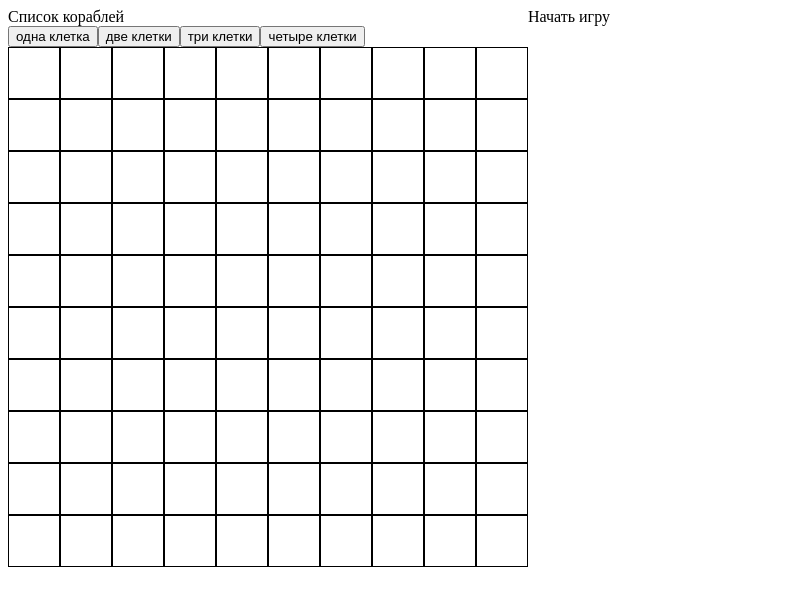
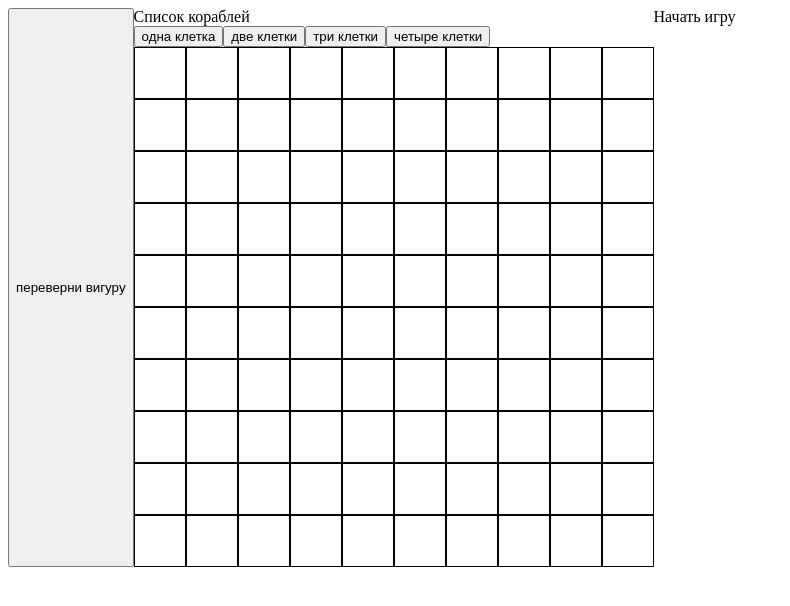
Before and after one commit to savKor/battleships-react, a React app: page / in a window 1280 px wide. Shown: the top 606 px of the page, without its empty margins (0-790 px from the left). Built offline with nearby package versions, Linux system fonts and the light colour scheme.

Commit message:
first prototype of set ships on map

```diff
--- a/src/components/Board/index.js
+++ b/src/components/Board/index.js
@@ -1,12 +1,22 @@
 import React, { useContext, useState } from 'react';
-import { ContextChoosenShip, ContextShipState } from '../Main';
+import { ContextChoosenShip, ContextShipPosition, ContextShipState } from '../Main';
+
+const count = {
+	oneCellShip: 0,
+	twoCellShip: 0,
+	threeCellShip: 0,
+	fourCellShip: 0
+};
+const size = 10;
 
 export function Board() {
-	const { chooseShip, setChoseShip } = useContext(ContextChoosenShip);
-	const { shipState, setShipState } = useContext(ContextShipState);
+	const { stateAreYouChooseTheShip, setStateAreYouChooseTheShip } = useContext(ContextShipState);
+	const { shipPosition } = useContext(ContextShipPosition);
+	const { choosenShipType } = useContext(ContextChoosenShip);
 	const [ forbiddenArrayOfCells, setForbiddenArrayOfCells ] = useState([]);
-	const size = 10;
-	const mappedShips = [];
+	const [ countShips, setCountShips ] = useState(count);
+	const [ shipsOnMap, setShipsOnMap ] = useState([]);
+
 	const matrix = createMatrix();
 	const field = [];
 
@@ -26,7 +36,8 @@ export function Board() {
 		return row;
 	}
 
-	function addIdOfCellsWhereYouCantAddShipNow(cellId) {
+	// добавление тех координат на которые уже нельзя добавлять корабли
+	function addCoordinatesWhereYouCantAddShipNow(cellId) {
 		const splitId = cellId.split('_');
 		const idNumbers = splitId.map(Number);
 		const row = idNumbers[1];
@@ -55,32 +66,135 @@ export function Board() {
 		}
 	}
 
-	for (let i = 0; i < matrix.length; i++) {
-		const choosenRow = matrix[i];
-		let rowIndex = i;
-		const cells = [];
+	function getNewIdFromColumn(newNumber, row, column) {
+		let shipElement;
+		let newColumn = column + newNumber;
+		let newCellId = newColumn + '_' + row;
+		const idInForbiddenArray = forbiddenArrayOfCells.find((id) => newCellId === id);
+
+		if (idInForbiddenArray || newColumn < 0 || 10 <= newColumn) {
+			newColumn = column - newNumber;
+			newCellId = newColumn + '_' + row;
+			const idInForbiddenArray = forbiddenArrayOfCells.find((id) => newCellId === id);
+			if (idInForbiddenArray || newColumn < 0 || 10 <= newColumn) {
+				console.log('Клетка уже занята');
+				shipElement = false;
+			} else {
+				shipElement = newCellId;
+			}
+		} else {
+			shipElement = newCellId;
+		}
+
+		return shipElement;
+	}
+
+	function getNewIdFromRow(newNumber, row, column) {
+		let shipElement;
+		let newRow = row + newNumber;
+		let newCellId = column + '_' + newRow;
+		const idInForbiddenArray = forbiddenArrayOfCells.find((id) => newCellId === id);
+		if (idInForbiddenArray || newRow < 0 || 10 <= newRow) {
+			newRow = row - newNumber;
+			newCellId = column + '_' + newRow;
+			const idInForbiddenArray = forbiddenArrayOfCells.find((id) => newCellId === id);
+			if (idInForbiddenArray || newRow < 0 || 10 <= newRow) {
+				console.log('Клетка уже занята');
+				shipElement = false;
+			} else {
+				shipElement = newCellId;
+			}
+		} else {
+			shipElement = newCellId;
+		}
+
+		return shipElement;
+	}
+
+	function getIdsOfShips(row, column) {
+		let shipSize = [];
+		for (let i = 0; i < choosenShipType[0]; i++) {
+			let cycleNumber = i;
+			let shipElement;
+			if (shipPosition === 'horizontal') {
+				shipElement = getNewIdFromColumn(cycleNumber, row, column);
+				if (shipElement !== false) {
+					shipSize.push(shipElement);
+				}
+			} else {
+				shipElement = getNewIdFromRow(cycleNumber, row, column);
+				if (shipElement !== false) {
+					shipSize.push(shipElement);
+				}
+			}
+		}
+
+		return shipSize;
+	}
+
+	function addCoordinates(idsAndSizeOfShip) {
+		const newCountOfShips = countShips;
+		const key = choosenShipType[2];
+		if (idsAndSizeOfShip.length === choosenShipType[0] && newCountOfShips[key] !== choosenShipType[1]) {
+			newCountOfShips[key] += 1;
+			setCountShips(newCountOfShips);
+			for (let i = 0; i < idsAndSizeOfShip.length; i++) {
+				const mappedShips = shipsOnMap;
+				let newCellId = idsAndSizeOfShip[i];
+				mappedShips.push(newCellId);
+				setShipsOnMap(mappedShips);
+				addCoordinatesWhereYouCantAddShipNow(newCellId);
+			}
+			setStateAreYouChooseTheShip(false);
+		} else if (newCountOfShips[key] === choosenShipType[1]) {
+			alert('Все корабли этого типа уже были добавлены');
+		} else {
+			console.log('Нельзя ставить тут корабль');
+			alert('Нельзя ставить тут корабль');
+		}
+	}
+
+	function getCells(rowIndex, choosenRow) {
+		let cells = [];
 
 		for (let j = 0; j < choosenRow.length; j++) {
 			let columnIndex = j;
 			let cellId = rowIndex + '_' + columnIndex;
-			async function addShipOnMap(e) {
-				if (shipState === true) {
-					const idInForbiddenArray = forbiddenArrayOfCells.find((id) => cellId === id);
-					if (idInForbiddenArray) {
-						console.log('нельзя ставить корабль тут');
-					} else {
-						mappedShips.push(cellId);
-						e.currentTarget.style.backgroundColor = 'red';
-						addIdOfCellsWhereYouCantAddShipNow(cellId);
-						setShipState(false);
-					}
+
+			// добавление корабля на сетку
+
+			function addShipOnMap(e) {
+				const offsetX = e.nativeEvent;
+				console.log(offsetX);
+				if (stateAreYouChooseTheShip === true) {
+					const splitId = cellId.split('_');
+					const idNumbers = splitId.map(Number);
+					const row = idNumbers[1];
+					const column = idNumbers[0];
+					let idsAndSizeOfShip = getIdsOfShips(row, column);
+					addCoordinates(idsAndSizeOfShip);
+				} else {
+					alert('Выбери корабль');
 				}
 			}
 
-			const cell = <div id={cellId} className="cell" onClick={addShipOnMap} />;
+			const idOfCellWithAShip = shipsOnMap.find((id) => cellId === id);
 
-			cells[j] = cell;
+			if (idOfCellWithAShip) {
+				const cell = <div id={cellId} className="cell-with-ships" onClick={addShipOnMap} />;
+				cells[j] = cell;
+			} else {
+				const cell = <div id={cellId} className="cell" onClick={addShipOnMap} />;
+				cells[j] = cell;
+			}
 		}
+		return cells;
+	}
+
+	for (let i = 0; i < matrix.length; i++) {
+		const choosenRow = matrix[i];
+		let rowIndex = i;
+		const cells = getCells(rowIndex, choosenRow);
 
 		const row = (
 			<div id={rowIndex} className="row">
@@ -93,3 +207,44 @@ export function Board() {
 
 	return <div id="board">{field}</div>;
 }
+
+//newRow
+
+function getNewIdFromRow(cycleNumber, row, column) {
+	let shipElement;
+	let newRow;
+	let cellId;
+	if (idInForbiddenArray || newRow < 0 || 10 <= newRow) {
+		newRow = row - cycleNumber;
+		cellId = column + '_' + newRow;
+		const idInForbiddenArray = forbiddenArrayOfCells.find((id) => cellId === id);
+		if (idInForbiddenArray || newRow < 0 || 10 <= newRow) {
+			console.log('Клетка уже занята');
+			shipElement = false;
+		} else {
+			shipElement = cellId;
+		}
+	} else {
+		shipElement = cellId;
+	}
+
+	if (cycleNumber === 0) {
+		cellId = column + '_' + row;
+		const idInForbiddenArray = forbiddenArrayOfCells.find((id) => cellId === id);
+		if (idInForbiddenArray) {
+			console.log('Клетка уже занята');
+			shipElement = false;
+		} else {
+			shipElement = cellId;
+		}
+	} else if (0 < cycleNumber < 3) {
+		if (cycleNumber % 2 === 0) {
+			newRow = row + 1;
+		} else {
+			newRow = row - 1;
+		}
+	} else {
+	}
+
+	return shipElement;
+}
--- a/src/components/Main.js
+++ b/src/components/Main.js
@@ -1,59 +1,80 @@
 import { Board } from './Board';
 import React, { createContext, useState } from 'react';
 
+export const ContextShipPosition = createContext({
+	shipPosition: null,
+	setShipPosition: () => {}
+});
+
 export const ContextChoosenShip = createContext({
-	chooseShip: null,
-	setChoseShip: () => {}
+	choosenShipType: null,
+	setChoosenShipType: () => {}
 });
 
 export const ContextShipState = createContext({
-	shipState: null,
-	setShipState: () => {}
+	stateAreYouChooseTheShip: null,
+	setStateAreYouChooseTheShip: () => {}
 });
 
 export function MainPage() {
-	const [ shipSize, setShipSize ] = useState(null);
-	const [ shipState, setShipState ] = useState(false);
+	const [ choosenShipType, setChoosenShipType ] = useState([]);
+	const [ stateAreYouChooseTheShip, setStateAreYouChooseTheShip ] = useState(false);
+	const [ shipPosition, setShipPosition ] = useState('horizontal');
 
-	const amountOfShip = {
-		oneCellShip: [ 1, 4 ],
-		twoCellShip: [ 2, 3 ],
-		threeCellShip: [ 3, 2 ],
-		fourCellShip: [ 4, 1 ]
+	const shipType = {
+		oneCellShip: [ 1, 4, 'oneCellShip' ],
+		twoCellShip: [ 2, 3, 'twoCellShip' ],
+		threeCellShip: [ 3, 2, 'threeCellShip' ],
+		fourCellShip: [ 4, 1, 'fourCellShip' ]
 	};
-	const value = { shipState, setShipState };
 
-	function chooseShipFromList(e) {
-		setShipState(true);
-		console.log(e.target.id);
-		if (e.target.id === 'four') {
-		} else if (e.target.id === 'three') {
-		} else if (e.target.id === 'two') {
+	const stateCheck = { stateAreYouChooseTheShip, setStateAreYouChooseTheShip };
+	const position = { shipPosition, setShipPosition };
+	const choosenShip = { choosenShipType, setChoosenShipType };
+
+	async function chooseShipFromList(e) {
+		setStateAreYouChooseTheShip(true);
+		const key = e.target.id;
+		setChoosenShipType(shipType[key]);
+		console.log(choosenShipType);
+	}
+
+	async function changePosition() {
+		if (shipPosition === 'horizontal') {
+			setShipPosition('vertical');
 		} else {
+			setShipPosition('horizontal');
 		}
 	}
 
 	return (
 		<div className="spinner-border" role="status" id="main">
-			<ContextChoosenShip.Provider value={value}>
+			<ContextShipState.Provider value={stateCheck}>
+				<ContextChoosenShip.Provider value={choosenShip}>
+					<ContextShipPosition.Provider value={position}>
+						<button id="changePosition" onClick={changePosition}>
+							переверни вигуру
+						</button>
 						<div id="player-1">
 							<div>Список кораблей</div>
-					<button id="one" onClick={chooseShipFromList}>
+							<button id="oneCellShip" onClick={chooseShipFromList}>
 								одна клетка
 							</button>
-					<button id="two" onClick={chooseShipFromList}>
+							<button id="twoCellShip" onClick={chooseShipFromList}>
 								две клетки
 							</button>
-					<button id="three" onClick={chooseShipFromList}>
+							<button id="threeCellShip" onClick={chooseShipFromList}>
 								три клетки
 							</button>
-					<button id="four" onClick={chooseShipFromList}>
+							<button id="fourCellShip" onClick={chooseShipFromList}>
 								четыре клетки
 							</button>
 							<Board />
 						</div>
 						<div>Начать игру</div>
+					</ContextShipPosition.Provider>
 				</ContextChoosenShip.Provider>
+			</ContextShipState.Provider>
 		</div>
 	);
 }
--- a/src/index.css
+++ b/src/index.css
@@ -17,8 +17,8 @@
 	display: flex;
   }
 
-  .cells-with-ships {
-	color: crimson;
+  .cell-with-ships {
+	background-color: red;
 	width: 50px;
 	height: 50px;
 	border: 1px solid black;
```
Also changed, not shown: 437 other files (tests, documents, lock files or other folders). Lines whose indentation alone changed are shown as unchanged.
